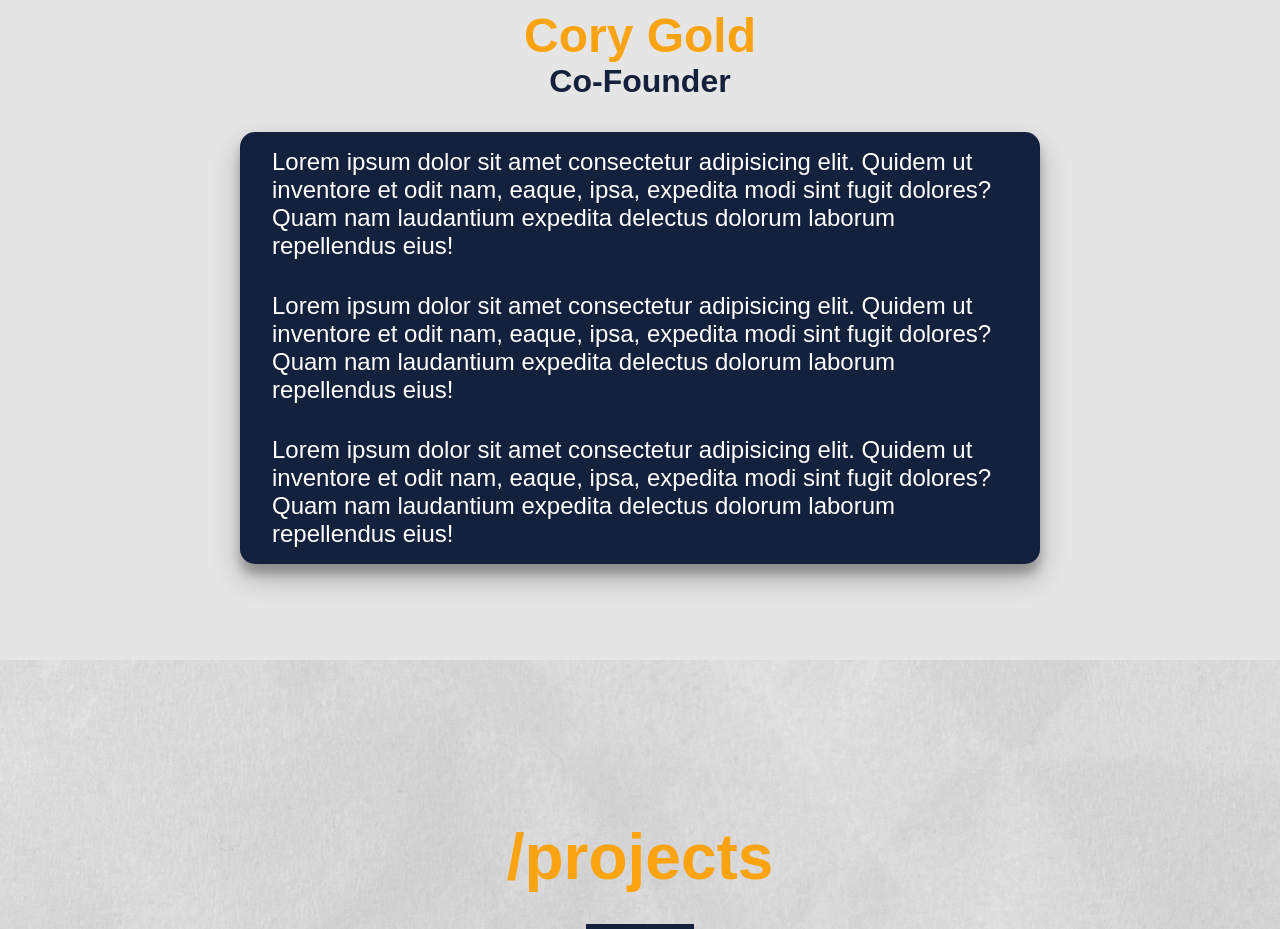
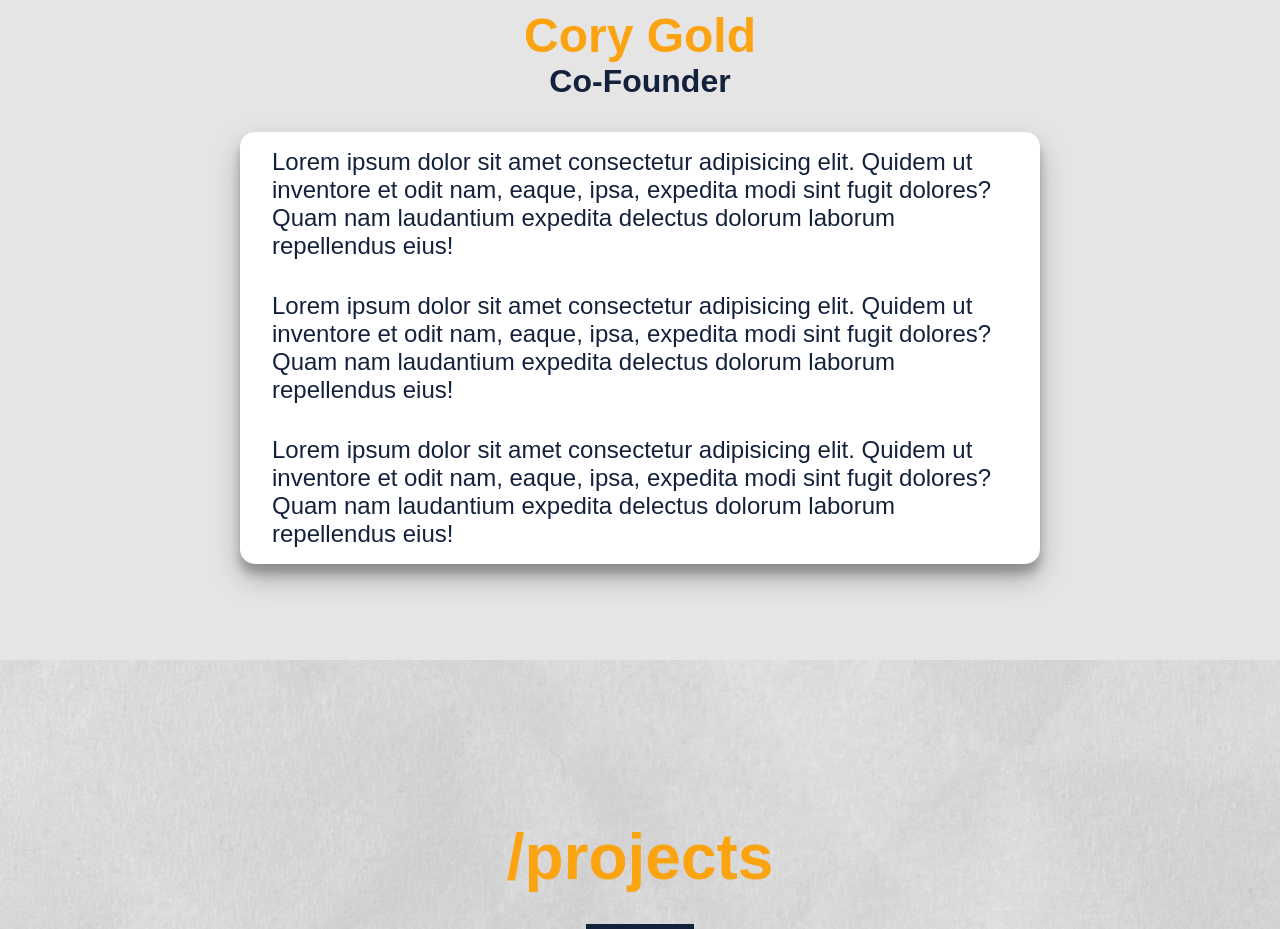
Before and after one commit to corumgold/Gold-Standard, a React (Create React App) app: page / in a window 1280 px wide. Shown: the part 1400-2329 px from the top of the page. Built offline with nearby package versions, Linux system fonts and the light colour scheme; a web font is replaced by a local one.

Commit message:
Update bio

```diff
--- a/less/components/about.less
+++ b/less/components/about.less
@@ -18,7 +18,7 @@
 }
 
 #about-me-block {
-  background-color: @secondary-text-color;
+  background-color: @primary-color;
   border-radius: 15px;
   box-shadow: rgba(0, 0, 0, 0.25) 0px 14px 28px,
     rgba(0, 0, 0, 0.22) 0px 10px 10px;
@@ -27,7 +27,7 @@
 .about-me-entry {
   padding: 1rem 2rem;
   font-size: @extra-small-text;
-  color: @primary-color;
+  color: @secondary-text-color;
   max-width: 800px;
   flex: 1 1 0;
   @media screen and (max-width: 768px) {
--- a/src/styles.css
+++ b/src/styles.css
@@ -113,14 +113,14 @@ h2.big-header {
   }
 }
 #about-me-block {
-  background-color: #14213d;
+  background-color: #ffffff;
   border-radius: 15px;
   box-shadow: rgba(0, 0, 0, 0.25) 0px 14px 28px, rgba(0, 0, 0, 0.22) 0px 10px 10px;
 }
 .about-me-entry {
   padding: 1rem 2rem;
   font-size: 1.5rem;
-  color: #ffffff;
+  color: #14213d;
   max-width: 800px;
   flex: 1 1 0;
 }
```
